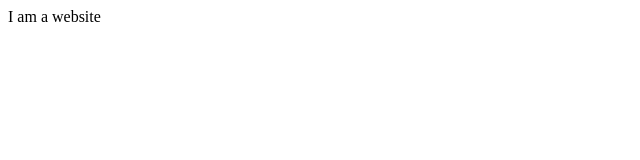
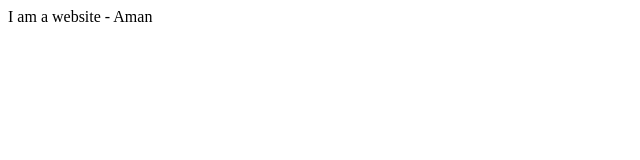
Before and after one commit to amansh-tty/webpage101, a plain HTML site: page index.html in a window 1280 px wide. Shown: the full height of the page, 0-640 px from the left. Drawn offline with Linux system fonts and the light colour scheme.

Commit message:
added name Aman

```diff
--- a/index.html
+++ b/index.html
@@ -9,6 +9,6 @@
 
 </head>
 <body>
-    I am a website
+    I am a website - Aman
 </body>
 </html>
```
